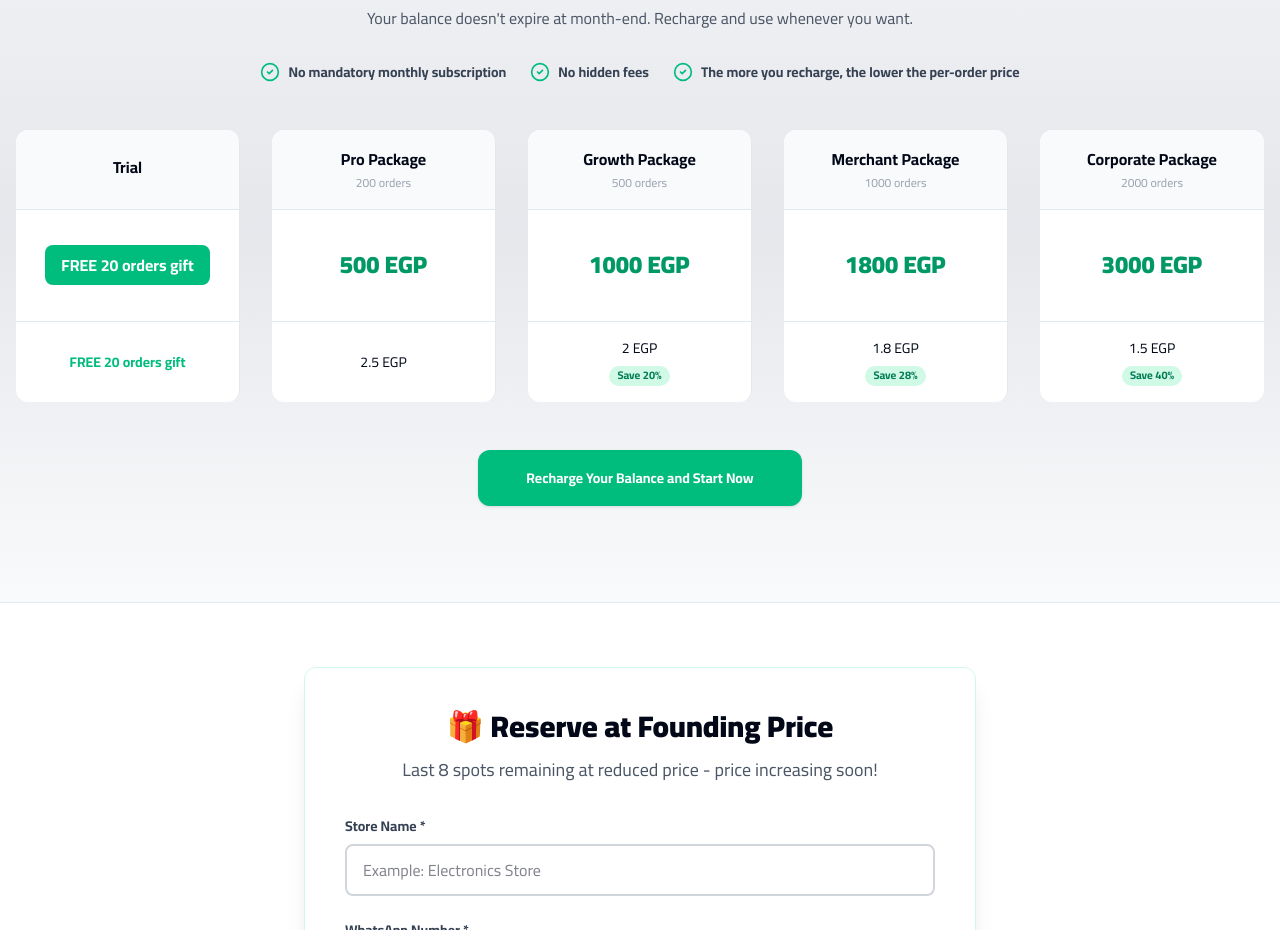
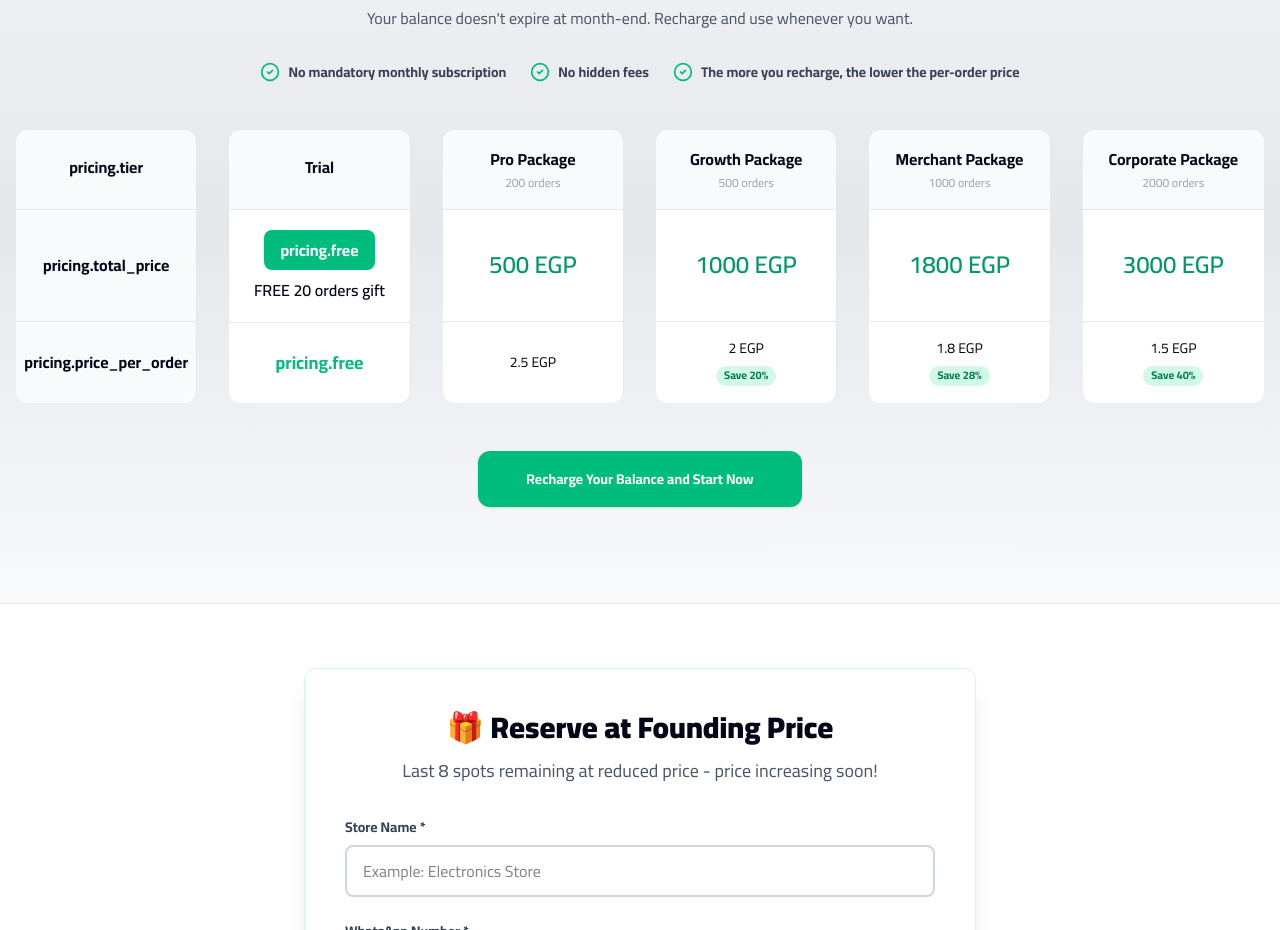
Before and after one commit to AhmedHafez1/post-order, a Next.js app: page /en in a window 1280 px wide. Shown: the part 4900-5830 px from the top of the page. Built offline with nearby package versions, Linux system fonts and the light colour scheme; no server answers.

Commit message:
feat: enhance pricing component with new tier structure and improved localization

```diff
--- a/public/messages/ar.json
+++ b/public/messages/ar.json
@@ -175,7 +175,11 @@
     "check_3": "كل ما تشحن أكتر، سعر الأوردر يقل",
     "orders_label": "طلب",
     "currency": "ج.م",
-    "free_badge": "مجاناً 20 أوردر هدية",
+    "free_badge": "20 أوردر هدية",
+    "free": "مجاناً",
+    "price_per_order": "سعر الأوردر",
+    "total_price": "السعر الإجمالي",
+    "tier": "الباقة",
     "saving": "توفير",
     "cta_recharge": "اشحن رصيدك وابدأ الآن",
     "tiers": {
--- a/src/components/sections/Pricing.tsx
+++ b/src/components/sections/Pricing.tsx
@@ -30,7 +30,23 @@ export default function Pricing() {
         </div>
 
         {/* Pricing Grid */}
-        <div className="mb-12 grid grid-cols-1 gap-4 divide-x divide-gray-200 overflow-hidden md:grid-cols-5 md:gap-8">
+        <div className="mb-12 grid grid-cols-1 gap-4 divide-x divide-gray-200 overflow-hidden md:grid-cols-6 md:gap-8">
+          <div className="flex flex-col rounded-xl border-gray-200 bg-white text-center">
+            {/* Tier Name */}
+            <div className="flex h-20 justify-center rounded-t-xl border-b bg-slate-100/50 p-3 font-bold md:flex-col md:items-center">
+              <span className="mb-1 text-base">{t('tier')}</span>
+            </div>
+
+            {/* Total Price */}
+            <div className="flex min-h-28 justify-center border-b bg-slate-100/50 p-3 font-bold md:flex-col md:items-center">
+              <span>{t('total_price')}</span>
+            </div>
+
+            {/* Per Order Price */}
+            <div className="flex h-20 justify-center rounded-b-xl bg-slate-100/50 p-3 font-bold md:flex-col md:items-center">
+              <span>{t('price_per_order')}</span>
+            </div>
+          </div>
           {tiers.map((tier: Tier, idx: number) => (
             <div
               key={tier.key}
@@ -49,11 +65,16 @@ export default function Pricing() {
               {/* Total Price */}
               <div className="flex min-h-28 flex-col items-center justify-center border-b p-5">
                 {tier.isFree ? (
-                  <span className="inline-block rounded-lg bg-emerald-500 px-4 py-2 text-base font-bold text-white">
-                    {t('free_badge')}
-                  </span>
+                  <>
+                    <span className="mb-2 inline-block rounded-lg bg-emerald-500 px-4 py-2 text-base font-bold text-white">
+                      {t('free')}
+                    </span>
+                    <span className="text-md font-semibold">
+                      {t('free_badge')}
+                    </span>
+                  </>
                 ) : (
-                  <span className="text-2xl font-black text-emerald-600">
+                  <span className="text-2xl font-semibold text-emerald-600">
                     {tier.price} {t('currency')}
                   </span>
                 )}
@@ -62,8 +83,8 @@ export default function Pricing() {
               {/* Per Order Price */}
               <div className="flex h-20 flex-col items-center justify-center p-4">
                 {tier.isFree ? (
-                  <span className="text-sm font-bold text-emerald-500">
-                    {t('free_badge')}
+                  <span className="text-lg font-bold text-emerald-500">
+                    {t('free')}
                   </span>
                 ) : (
                   <div className="flex flex-col items-center gap-1 text-sm font-medium">
```
